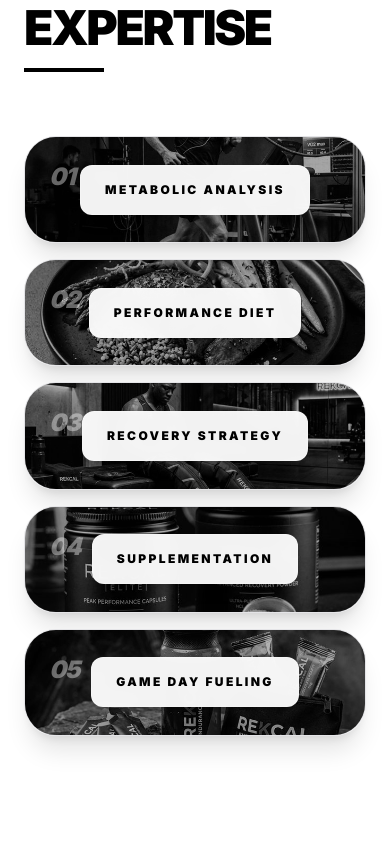
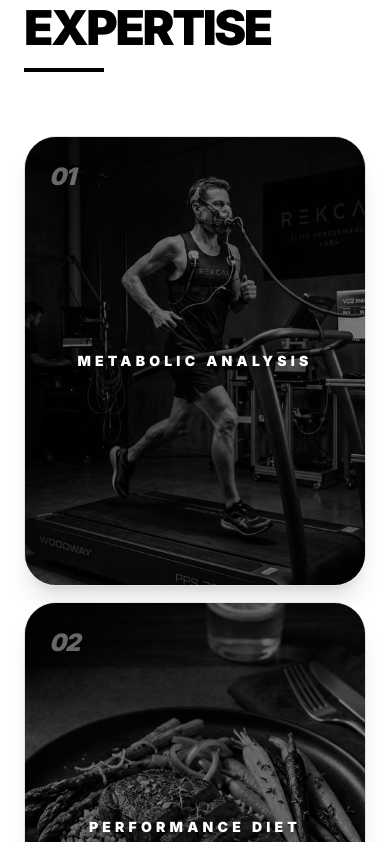
Before and after one commit to idformike1/Personal-Website-7, a Next.js app: page / in a window 390 px wide. Shown: the part 1922-2764 px from the top of the page. Built offline with nearby package versions, Linux system fonts and the light colour scheme.

Commit message:
Refine Expertise Mobile Responsiveness & Sync High-Fidelity Local Assets

```diff
--- a/components/sections/Expertises.tsx
+++ b/components/sections/Expertises.tsx
@@ -46,12 +46,12 @@ export default function Expertises() {
           <div className="w-20 h-1 bg-black" />
         </div>
 
-        {/* HIGH-FIDELITY HORIZONTAL ACCORDION */}
-        <div className="flex flex-col md:flex-row h-[600px] w-full gap-4 items-stretch">
+        {/* HIGH-FIDELITY HORIZONTAL ACCORDION - REVERTED STABLE HOVER VERSION */}
+        <div className="flex flex-col md:flex-row h-auto md:h-[600px] w-full gap-4 items-stretch">
           {EXPERTISES.map((exp, index) => (
             <div
               key={exp.id}
-              className="group relative flex-[1] hover:flex-[5] transition-all duration-1000 ease-[cubic-bezier(0.25,1,0.5,1)] overflow-hidden rounded-[2rem] cursor-pointer shadow-xl border border-zinc-200"
+              className="group relative h-[450px] md:h-full w-full md:flex-[1] md:hover:flex-[5] transition-all duration-1000 ease-[cubic-bezier(0.25,1,0.5,1)] overflow-hidden rounded-[2rem] cursor-pointer shadow-xl border border-zinc-200"
             >
               {/* Background Image Layer */}
               <div className="absolute inset-0 z-0">
@@ -59,18 +59,20 @@ export default function Expertises() {
                   src={exp.image}
                   alt={exp.title}
                   fill
-                  priority={index < 3} // Prioritize first row for LCP
+                  priority={index < 3}
                   sizes="(max-width: 768px) 100vw, (max-width: 1200px) 50vw, 33vw"
                   className="object-cover grayscale group-hover:grayscale-0 transition-all duration-1000 group-hover:scale-105"
                 />
-                {/* Visual Overlay for Readability */}
-                <div className="absolute inset-0 bg-black/30 group-hover:bg-black/10 transition-colors duration-1000" />
+                <div className="absolute inset-0 bg-black/50 group-hover:bg-black/20 transition-colors duration-1000" />
               </div>
 
-              {/* Floating Title Label */}
-              <div className="absolute top-1/2 left-1/2 -translate-x-1/2 -translate-y-1/2 z-20 w-full px-4 flex justify-center">
-                <div className="bg-white/95 backdrop-blur-sm px-6 py-4 rounded-xl shadow-lg border border-white/20 transform group-hover:scale-110 transition-transform duration-700">
-                  <h3 className="text-black font-black text-xs md:text-sm uppercase tracking-[0.2em] whitespace-nowrap">
+              {/* VERTICAL PIVOT TITLE (Responsive Rotation) */}
+              <div className="absolute inset-0 z-20 flex items-center justify-center pointer-events-none">
+                <div
+                  className="transition-all duration-700 ease-[cubic-bezier(0.25,1,0.5,1)] transform
+                             rotate-0 md:-rotate-90 md:group-hover:rotate-0 group-hover:scale-110"
+                >
+                  <h3 className="text-white font-black text-sm md:text-xl lg:text-3xl uppercase tracking-[0.3em] whitespace-nowrap drop-shadow-[0_4px_4px_rgba(0,0,0,0.8)]">
                     {exp.title}
                   </h3>
                 </div>
```
